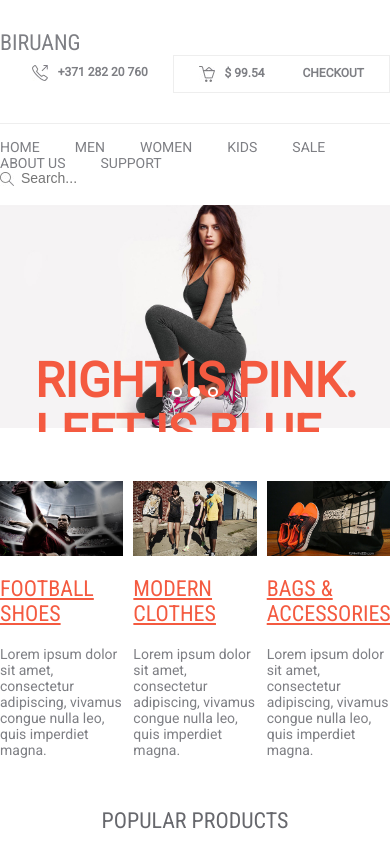
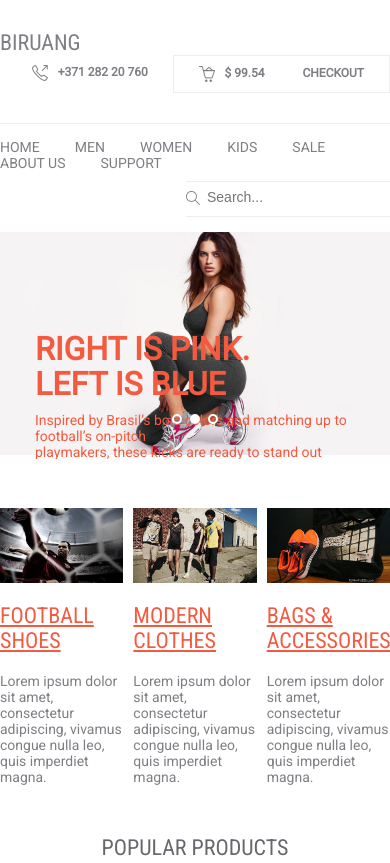
Before and after one commit to araykalimbetova/part3, a plain HTML site: page index.html in a window 390 px wide. Shown: the top 863 px of the page. Drawn offline with nearby package versions, Linux system fonts and the light colour scheme.

Commit message:
Адаптация макета.2

```diff
--- a/style.css
+++ b/style.css
@@ -461,3 +461,19 @@ img{
 		margin:0 auto;
 }
 }
+@media screen and (max-width:766px){
+	.my-slider ul li h2{
+		top:100px;
+		font-size:2em;
+}
+	.my-slider ul li p{
+		top:180px;
+}
+.search-block{
+	border-top:1px solid #eee;
+	border-bottom:1px solid #eee;
+	margin-top:10px;
+	padding:5px 0 7px 0;
+	float:right;
+}
+}
```
